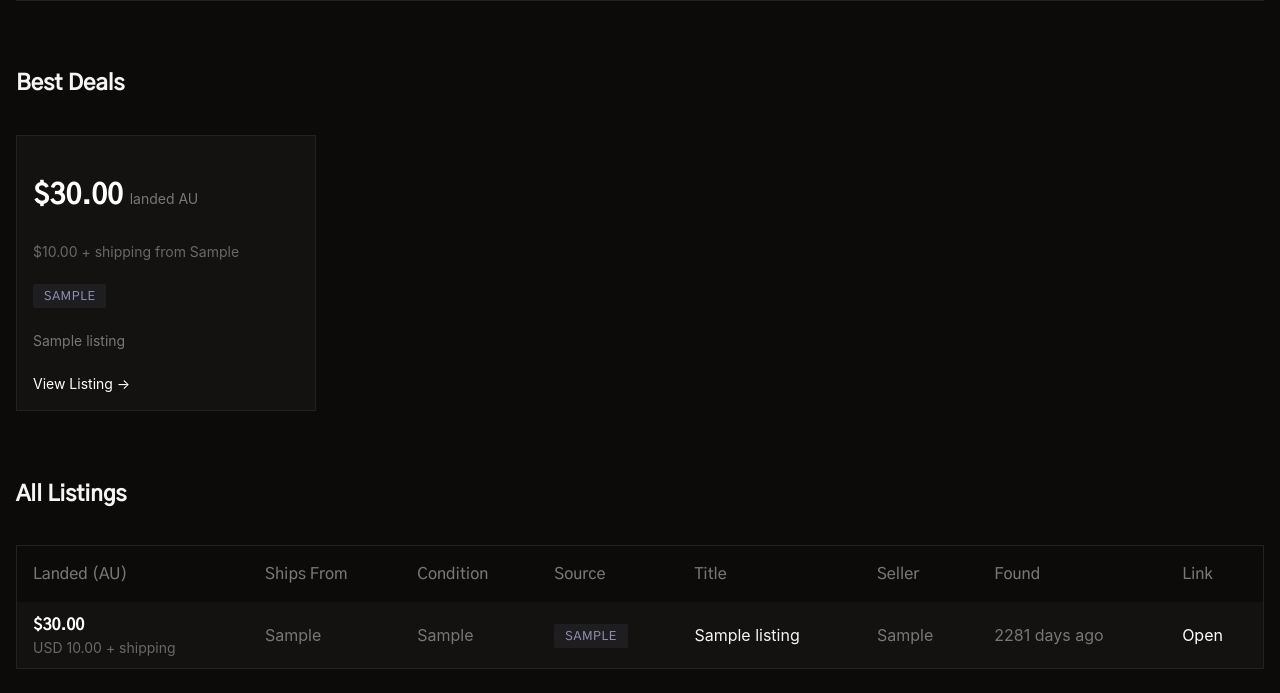
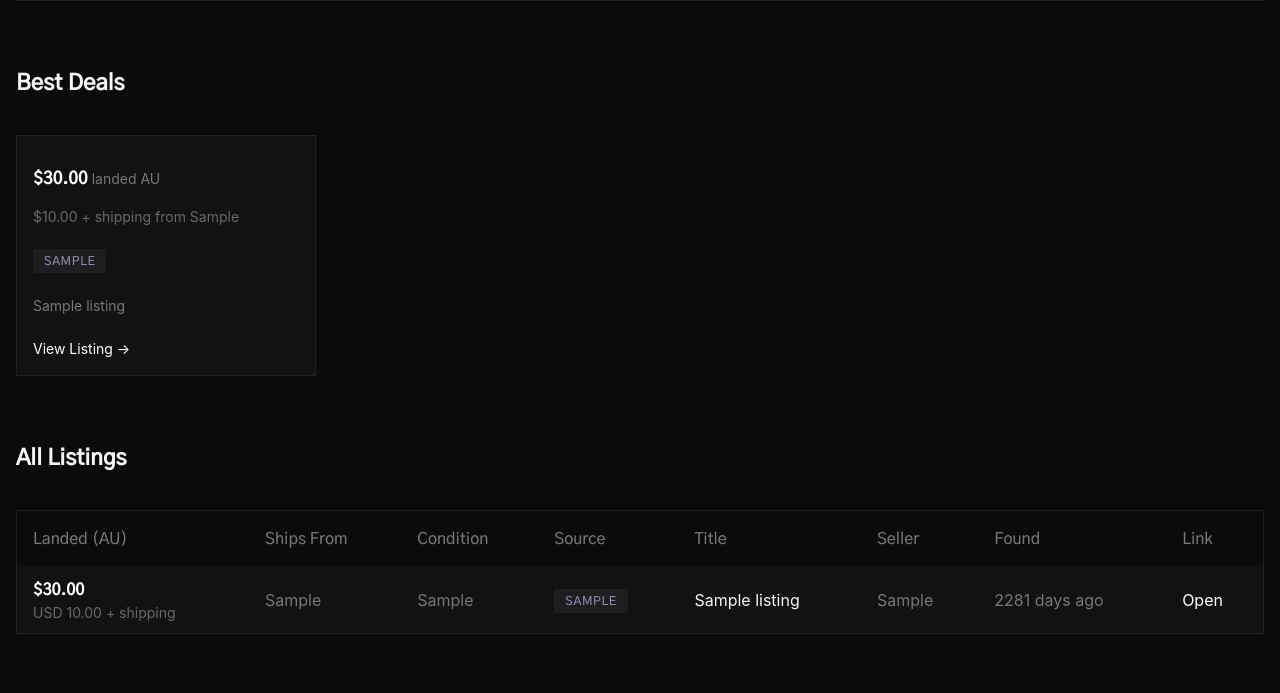
Before and after one commit to jacobem1836/Vinyl-Scraper, a FastAPI app: page /item/1 in a window 1280 px wide. Shown: the part 388-1081 px from the top of the page. After the commit the page ends 1022 px from the top, so only its background shows below. Run offline with FastAPI, Linux system fonts and the light colour scheme; tables that the repository leaves empty hold one stand-in row (values such as "Sample post"); data that the repository does not hold is empty; some web fonts are replaced.

Commit message:
feat(17-02): update --text-title to 23px and --text-price to 17px for name>price hierarchy
- --text-title: 18px → 23px (primary visual hero per D-05/D-06)
- --text-price: 28px → 17px (supporting detail per D-05/D-06)
- All other typography tokens unchanged (--text-heading 24px, --text-body 16px, etc.)

```diff
--- a/static/style.css
+++ b/static/style.css
@@ -108,8 +108,8 @@
   --text-label:             12px;   /* metadata, badges, secondary labels */
   --text-sm:                14px;   /* kept for backward compat — per D-07 */
   --text-body:              16px;   /* body text, card titles, table cells */
-  --text-title:             18px;   /* card album names — subordinate to artwork */
-  --text-price:             28px;   /* core value signal */
+  --text-title:             23px;   /* card album names — primary visual hero (D-05/D-06) */
+  --text-price:             17px;   /* supporting detail under the name (D-05/D-06) */
   --text-heading:           24px;   /* page-level headings — reverted from 36px */
   --text-subheading:        20px;   /* H2 section headings, stats bar values — reverted */
   --text-heading-secondary: 20px;   /* "All Listings" — matches subheading */
```
